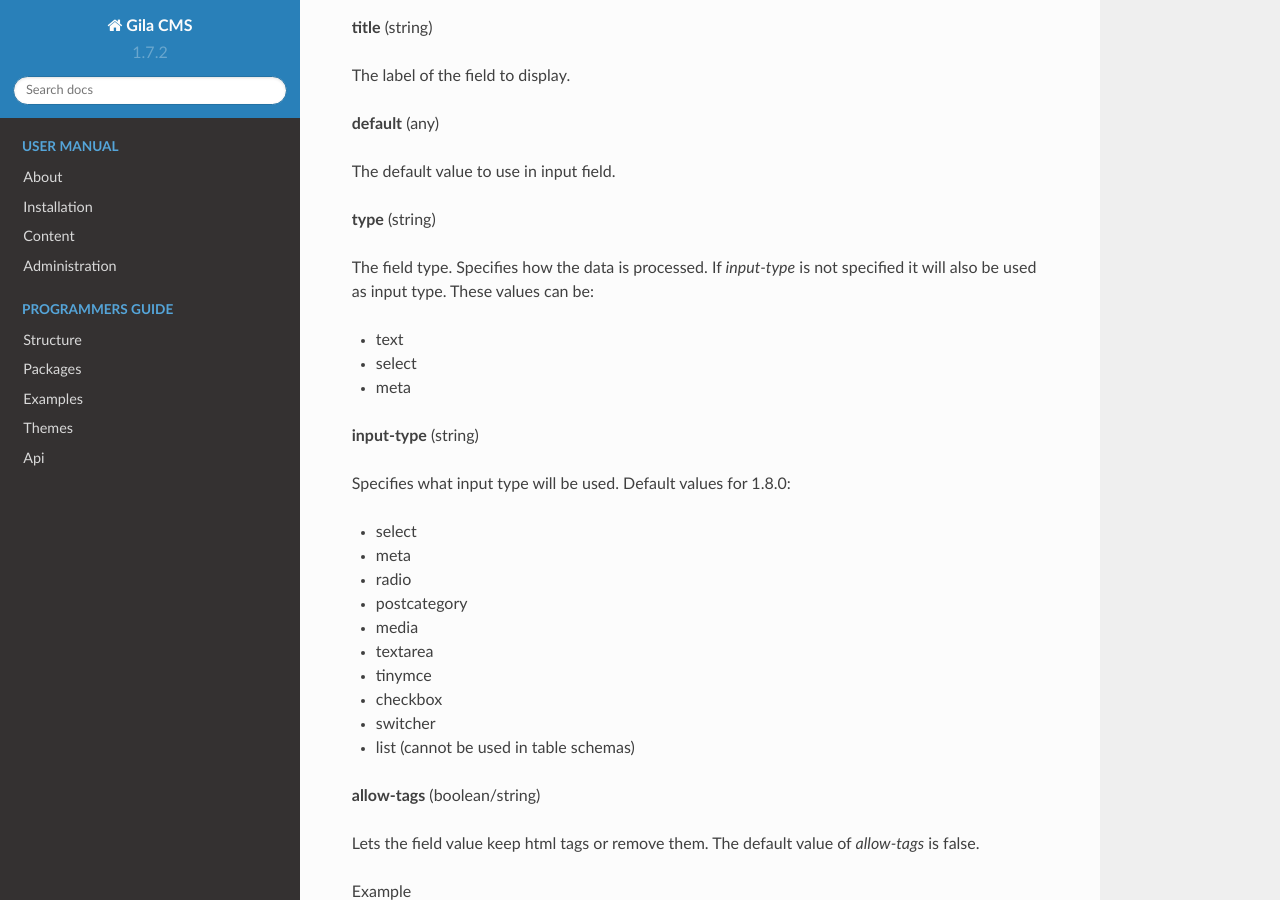
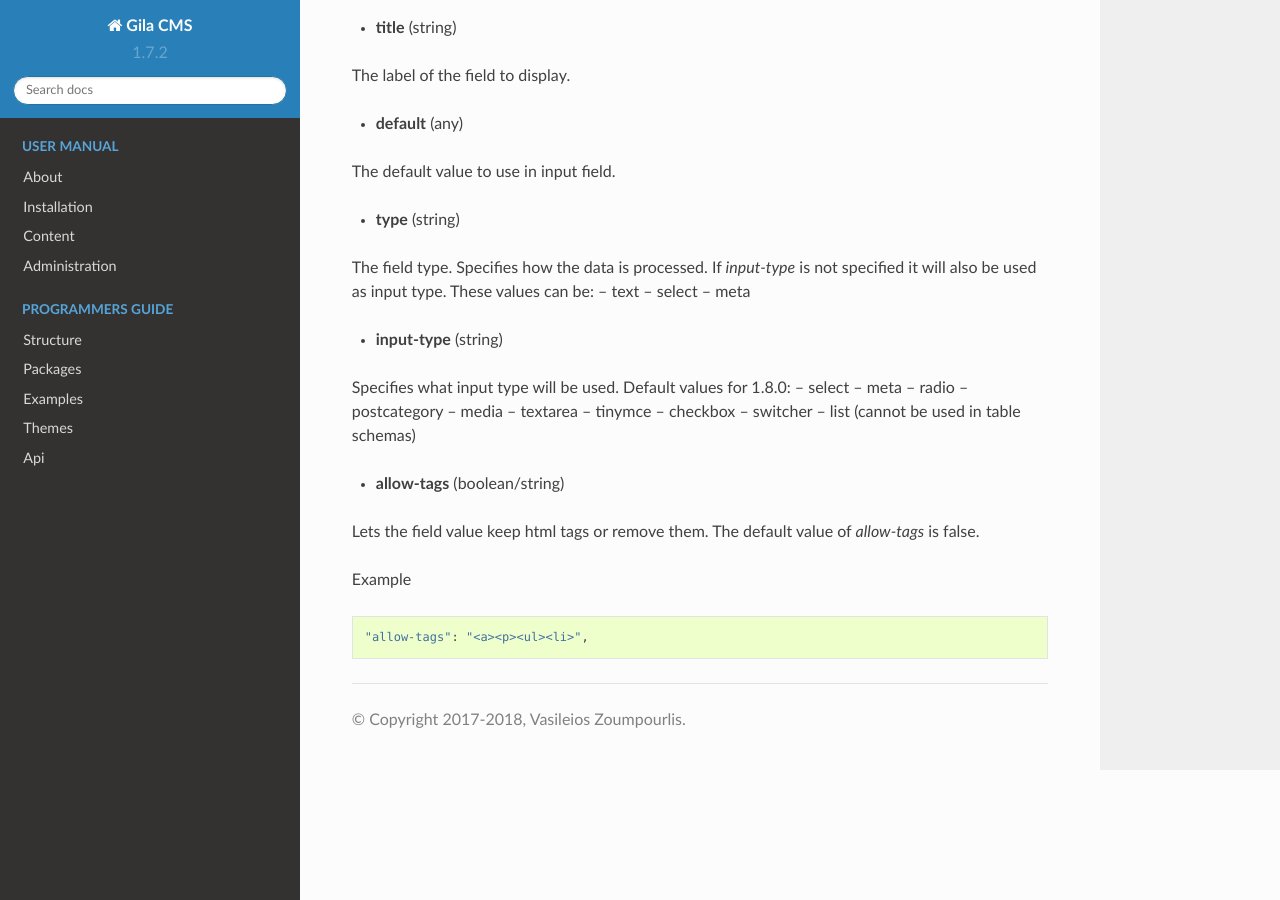
Before and after one commit to GilaCMS/docs, a Sphinx documentation site: the page built from source/schemas.md, in a window 1280 px wide and 900 px high, scrolled down 1573 px. Built offline with Sphinx 7.4.7 and the Read the Docs theme 2.0.0, drawn with Linux system fonts in a browser that asks for light colours; pages that are not in the unit, such as notebooks, are missing from menus.

````diff
--- a/source/schemas.md
+++ b/source/schemas.md
@@ -6,39 +6,39 @@ Schemas are
 ## package.json
 package.json is used from both packages and themes to set their values. This schema is daved in json format and uses these indeces:
 
-**name** (string)
+- **name** (string)
 
 Name of the package or theme.
 
-**version** (string)
+- **version** (string)
 
 Version in (semantic versioning)[https://semver.org/]
 
-**description** (string)
+- **description** (string)
 
 A small paragraph explaining what the package does.
 
-**url** (string)
+- **url** (string)
 
 A path to more information for this package.
 
-**logo** (string)
+- **logo** (string)
 
 An image path to display as logo. Used only by packages.
 
-**screenshot** (string)
+- **screenshot** (string)
 
 An image path to display as screenshot. Used only by themes.
 
-**parent** (string)
+- **parent** (string)
 
 The parennt package. Used only by themes.
 
-**options** (object)
+- **options** (object)
 
 An array of options that uses this package. They use the (Field Schema)[#field-schema].
 
-**permissions** (object)
+- **permissions** (object)
 
 An image path to display as logo. Used only by packages.
 
@@ -50,7 +50,7 @@ Example
 }
 ```
 
-**lang** (string)
+- **lang** (string)
 
 A relative path to the language prefix that translates the strings set in the package.json like permissions and option labels.
 
@@ -58,36 +58,36 @@ A relative path to the language prefix that translates the strings set in the pa
 ## Field Schema
 Fields are used as options from packages and widgets or as columns from table schemas.
 
-**title** (string)
+- **title** (string)
 
 The label of the field to display.
 
-**default** (any)
+- **default** (any)
 
 The default value to use in input field.
 
-**type** (string)
+- **type** (string)
 
 The field type. Specifies how the data is processed. If *input-type* is not specified it will also be used as input type. These values can be:
-- text
-- select
-- meta
+-- text
+-- select
+-- meta
 
-**input-type** (string)
+- **input-type** (string)
 
 Specifies what input type will be used. Default values for 1.8.0:
-- select
-- meta
-- radio
-- postcategory
-- media
-- textarea
-- tinymce
-- checkbox
-- switcher
-- list (cannot be used in table schemas)
+-- select
+-- meta
+-- radio
+-- postcategory
+-- media
+-- textarea
+-- tinymce
+-- checkbox
+-- switcher
+-- list (cannot be used in table schemas)
 
-**allow-tags** (boolean/string)
+- **allow-tags** (boolean/string)
 
 Lets the field value keep html tags or remove them. The default value of *allow-tags* is false.
 
````
Also changed, not shown: source/api.rst (+78 -78 lines).
